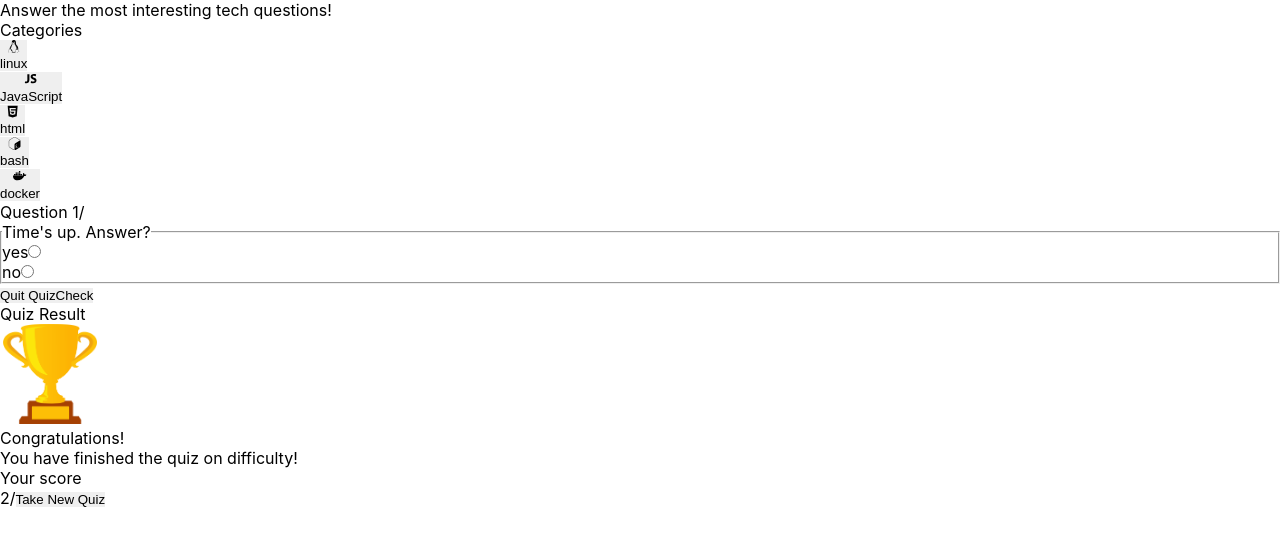
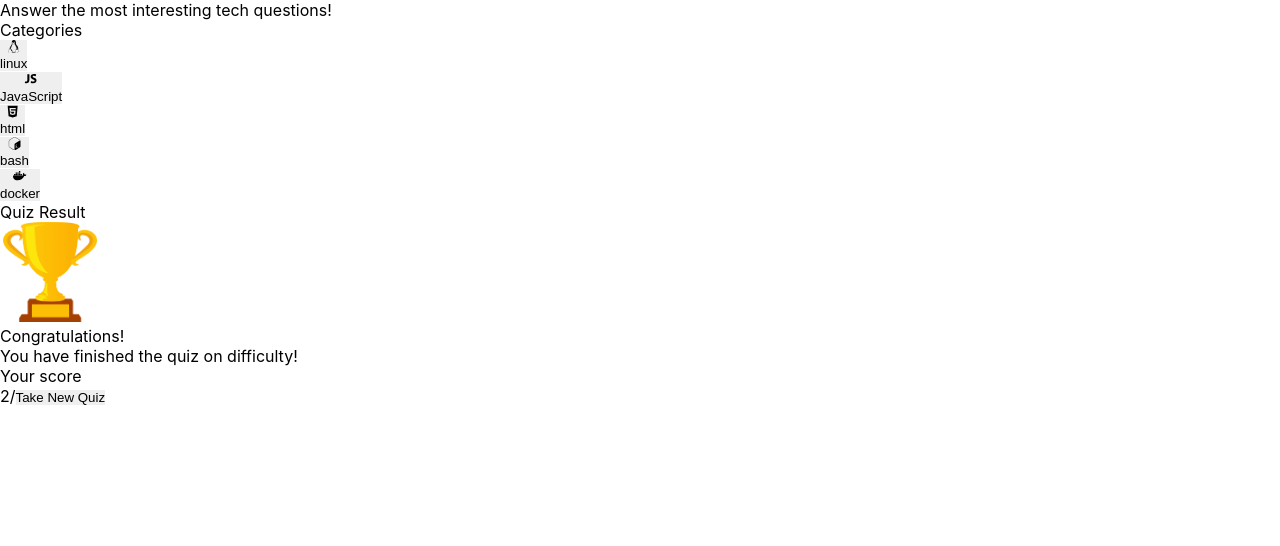
Before and after one commit to VladBrok/react-exercises, a Next.js app: page /exercises/BigQuiz/BigQuiz in a window 1280 px wide. Shown: the top 546 px of the page. Built offline with nearby package versions, Linux system fonts and the light colour scheme.

Commit message:
(big-quiz): Add quiz component

```diff
--- a/components/big-quiz/Question/Question.js
+++ b/components/big-quiz/Question/Question.js
@@ -9,8 +9,9 @@ export default function Question({
   correctAnswers,
   hasMultipleAnswers,
   onQuitClick,
-  onCheckClick,
 }) {
+  function handleCheckClick() {}
+
   return (
     <div>
       <header>
@@ -28,7 +29,7 @@ export default function Question({
 
       <div>
         <button onClick={onQuitClick}>Quit Quiz</button>
-        <button onClick={onCheckClick}>Check</button>
+        <button onClick={handleCheckClick}>Check</button>
       </div>
     </div>
   );
--- /dev/null
+++ b/components/big-quiz/Quiz/Quiz.js
@@ -0,0 +1,43 @@
+import styles from "./Quiz.module.scss";
+import Question from "../Question";
+import { useEffect, useState } from "react";
+
+export default function Quiz({ limit, category, difficulty, onQuitClick }) {
+  const [questions, setQuestions] = useState();
+  const [current, setCurrent] = useState(0);
+
+  useEffect(() => {
+    async function getQuestions() {
+      const response = await fetch(
+        `/api/questions?limit=${limit}&difficulty=${difficulty}&category=${category}`
+      );
+      setQuestions(await response.json());
+    }
+    getQuestions();
+  }, []);
+
+  if (!questions) {
+    return null;
+  }
+
+  const question = questions[current];
+  const questionElement = (
+    <Question
+      number={current + 1}
+      total={limit}
+      correctAnswers={Object.keys(question.correct_answers)
+        .filter(k => question.correct_answers[k] === "true")
+        .map(k => ({
+          id: k,
+        }))}
+      description={question.question}
+      possibleAnswers={Object.entries(question.answers)
+        .filter(e => e[1])
+        .map(([k, v]) => ({ id: k, text: v }))}
+      hasMultipleAnswers={question.multiple_correct_answers === "true"}
+      onQuitClick={onQuitClick}
+    />
+  );
+
+  return <div>{questionElement}</div>;
+}
--- /dev/null
+++ b/components/big-quiz/Quiz/index.js
@@ -0,0 +1 @@
+export { default } from "./Quiz";
--- a/pages/exercises/BigQuiz/BigQuiz.js
+++ b/pages/exercises/BigQuiz/BigQuiz.js
@@ -1,10 +1,10 @@
 import styles from "./BigQuiz.module.scss";
 import Head from "next/head";
 import { useEffect, useState } from "react";
-import Question from "../../../components/big-quiz/Question";
 import Summary from "../../../components/big-quiz/Summary";
 import Category from "../../../components/big-quiz/Category";
 import Settings from "../../../components/big-quiz/Settings";
+import Quiz from "../../../components/big-quiz/Quiz";
 import { FaLinux } from "react-icons/fa";
 import { IoLogoJavascript } from "react-icons/io";
 import { FaHtml5 } from "react-icons/fa";
@@ -36,17 +36,11 @@ export default function BigQuiz() {
     console.log(limitValue);
   }
 
-  // const [questions, setQuestions] = useState();
-
-  // useEffect(() => {
-  //   async function getQuestions() {
-  //     const response = await fetch(
-  //       `/api/questions?limit=1&difficulty=${DIFFICULTIES.HARD}&category=linu`
-  //     );
-  //     setQuestions(await response.text());
-  //   }
-  //   getQuestions();
-  // }, []);
+  function handleQuitClick() {
+    setCategory();
+    setDifficulty();
+    setLimit();
+  }
 
   const categories = CATEGORIES.map(c => (
     <Category
@@ -81,17 +75,12 @@ export default function BigQuiz() {
 
       {category && !difficulty && <Settings onStartClick={handleStartClick} />}
 
-      <Question
-        number={1}
-        total={limit}
-        correctAnswers={[{ id: 1 }]}
-        description="Time's up. Answer?"
-        possibleAnswers={[
-          { id: 1, text: "yes" },
-          { id: 2, text: "no" },
-        ]}
-        hasMultipleAnswers={false}
-      />
+      {category && difficulty && (
+        <Quiz
+          onQuitClick={handleQuitClick}
+          {...{ category, difficulty, limit }}
+        />
+      )}
 
       <Summary
         category={category}
```
Also changed, not shown: components/big-quiz/Quiz/Quiz.module.scss (added).
